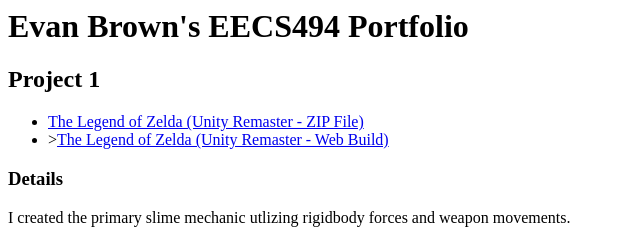
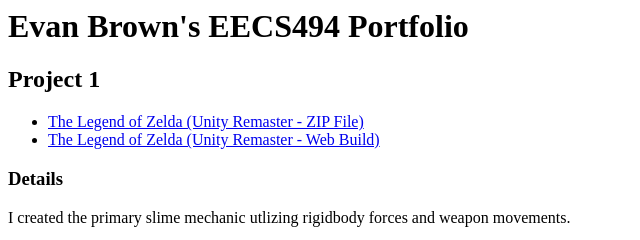
Before and after one commit to EvanMauritzBrown/EECS494, a plain HTML site: page index.html in a window 1280 px wide. Shown: the top 240 px of the page, 0-640 px from the left. Drawn offline with Linux system fonts and the light colour scheme.

Commit message:
Update index.html

```diff
--- a/index.html
+++ b/index.html
@@ -5,7 +5,7 @@
 <!-- TODO: Erase one of these two. Replace the 'href' link below with a link to your WebGL build page. -->
 <ul>
 <li><a href="https://drive.google.com/file/d/1DQZ-Cu-qo0nMgCA6Q3RAr70sKN6TmvRv/view?usp=sharing" download>The Legend of Zelda (Unity Remaster - ZIP File)</a></li>
-<li>><a href="https://evanmb.itch.io/the-legend-of-zelda-nes-remake-with-custom-level">The Legend of Zelda (Unity Remaster - Web Build)</a></li>
+<li><a href="https://evanmb.itch.io/the-legend-of-zelda-nes-remake-with-custom-level">The Legend of Zelda (Unity Remaster - Web Build)</a></li>
 </ul>
 
 <h3>Details</h3>
```
